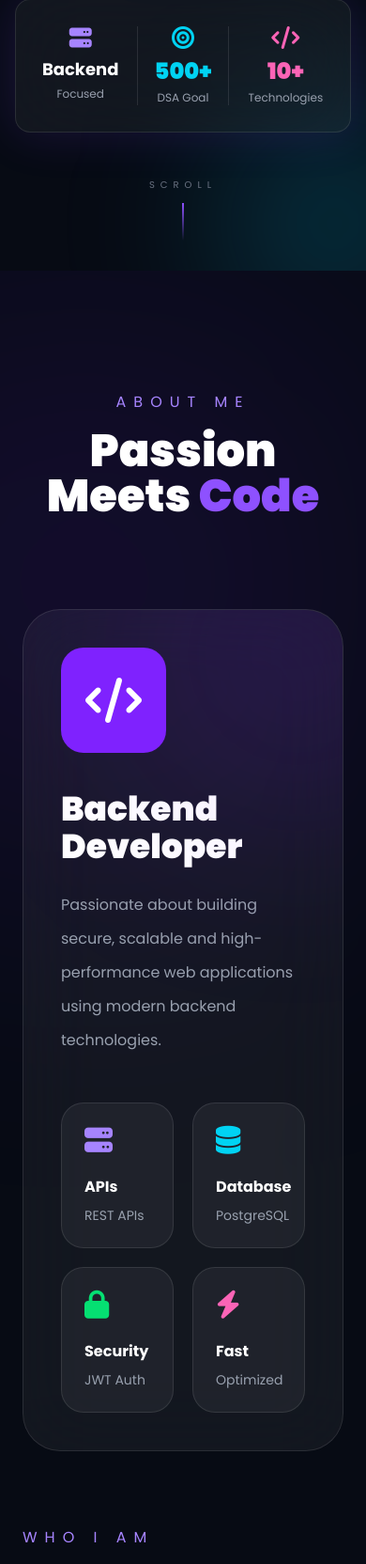
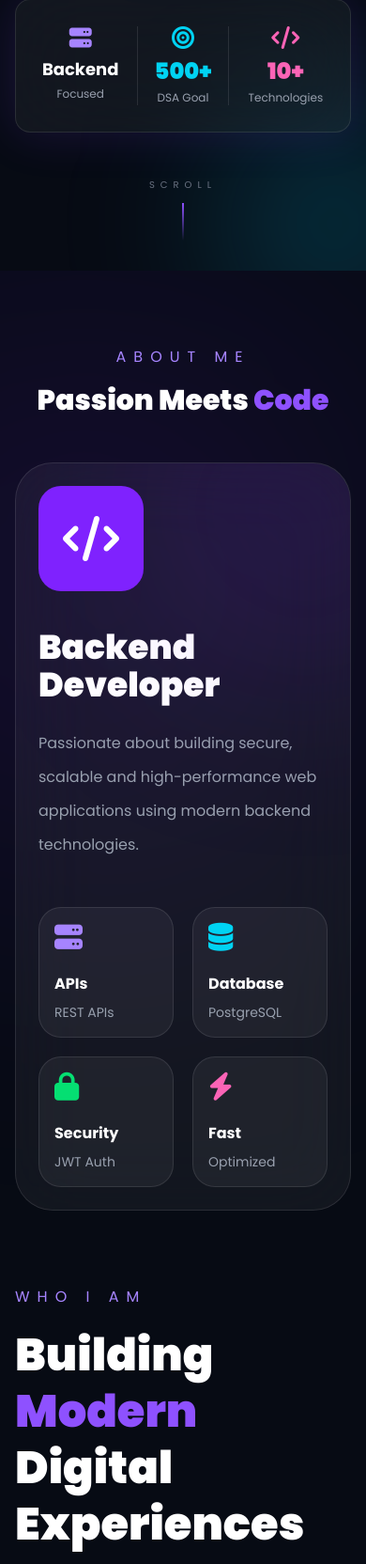
Before and after one commit to Omverma713/django-portfolio, a Django app: page / in a window 390 px wide. Shown: the part 979-2643 px from the top of the page at 94% size. Run offline with Django 5.2, Linux system fonts and the light colour scheme; some libraries are stand-ins or nearby versions.

Commit message:
responsiveness increases

```diff
--- a/main/static/js/lenis.js
+++ b/main/static/js/lenis.js
@@ -7,8 +7,17 @@ if(menuBtn && mobileMenu){
 
     menuBtn.addEventListener("click",()=>{
 
-        mobileMenu.classList.toggle("hidden");
+        const isHidden = mobileMenu.classList.toggle("hidden");
+        menuBtn.textContent = isHidden ? "☰" : "✕";
 
     });
 
+    const menuLinks = mobileMenu.querySelectorAll("a");
+    menuLinks.forEach(link => {
+        link.addEventListener("click", () => {
+            mobileMenu.classList.add("hidden");
+            menuBtn.textContent = "☰";
+        });
+    });
+
 }
--- a/main/templates/main/about.html
+++ b/main/templates/main/about.html
@@ -1,4 +1,4 @@
-<section id="about" class="relative py-32 bg-[#070B14] overflow-hidden">
+<section id="about" class="relative py-20 lg:py-32 bg-[#070B14] overflow-hidden">
 
     <!-- Background Glow -->
 
@@ -6,11 +6,11 @@
 
     <div class="absolute -right-40 bottom-0 w-[500px] h-[500px] rounded-full bg-cyan-500/10 blur-[180px]"></div>
 
-    <div class="relative max-w-7xl mx-auto px-6 lg:px-8">
+    <div class="relative max-w-7xl mx-auto px-4 sm:px-6 lg:px-8">
 
         <!-- Heading -->
 
-        <div class="text-center mb-24">
+        <div class="text-center mb-12 lg:mb-24">
 
             <p class="uppercase tracking-[8px] text-violet-400 mb-4">
 
@@ -18,7 +18,7 @@
 
             </p>
 
-            <h2 class="text-5xl lg:text-7xl font-black">
+            <h2 class="text-3xl sm:text-5xl lg:text-7xl font-black">
 
                 Passion Meets
 
@@ -46,7 +46,8 @@
                 backdrop-blur-2xl
                 border
                 border-white/10
-                p-10
+                p-6
+                sm:p-10
                 overflow-hidden">
 
                     <!-- Glow -->
@@ -103,7 +104,8 @@
                         bg-white/5
                         border
                         border-white/10
-                        p-6">
+                        p-4
+                        sm:p-6">
 
                             <i class="fas fa-server text-violet-400 text-3xl"></i>
 
@@ -126,7 +128,8 @@
                         bg-white/5
                         border
                         border-white/10
-                        p-6">
+                        p-4
+                        sm:p-6">
 
                             <i class="fas fa-database text-cyan-400 text-3xl"></i>
 
@@ -149,7 +152,8 @@
                         bg-white/5
                         border
                         border-white/10
-                        p-6">
+                        p-4
+                        sm:p-6">
 
                             <i class="fas fa-lock text-green-400 text-3xl"></i>
 
@@ -172,7 +176,8 @@
                         bg-white/5
                         border
                         border-white/10
-                        p-6">
+                        p-4
+                        sm:p-6">
 
                             <i class="fas fa-bolt text-pink-400 text-3xl"></i>
 
--- a/main/templates/main/contact.html
+++ b/main/templates/main/contact.html
@@ -1,4 +1,4 @@
-<section id="contact" class="relative py-40 overflow-hidden">
+<section id="contact" class="relative py-20 lg:py-40 overflow-hidden">
 
     <!-- Background Glow -->
 
@@ -6,11 +6,11 @@
 
     <div class="absolute -right-32 bottom-0 w-[450px] h-[450px] bg-cyan-500/20 blur-[180px] rounded-full"></div>
 
-    <div class="max-w-7xl mx-auto px-8 relative">
+    <div class="max-w-7xl mx-auto px-4 sm:px-6 lg:px-8 relative">
 
         <!-- Heading -->
 
-        <div class="text-center mb-24">
+        <div class="text-center mb-12 lg:mb-24">
 
             <p class="uppercase tracking-[8px] text-violet-400 mb-5">
 
@@ -18,7 +18,7 @@
 
             </p>
 
-            <h2 class="text-6xl font-black">
+            <h2 class="text-4xl sm:text-5xl lg:text-6xl font-black">
 
                 Let's Build Something Amazing
 
@@ -214,7 +215,7 @@
 
         placeholder="Enter your name"
 
-        class="w-full rounded-2xl bg-[#111827] border border-white/10 px-6 py-5 outline-none focus:border-violet-500 duration-300">
+        class="w-full rounded-2xl bg-[#111827] border border-white/10 px-4 py-3.5 sm:px-6 sm:py-5 outline-none focus:border-violet-500 duration-300">
 
     </div>
 
@@ -233,7 +234,7 @@
 
 
         placeholder="Enter your email"
-  class="w-full rounded-2xl bg-[#111827] border border-white/10 px-6 py-5 outline-none focus:border-violet-500 duration-300">
+  class="w-full rounded-2xl bg-[#111827] border border-white/10 px-4 py-3.5 sm:px-6 sm:py-5 outline-none focus:border-violet-500 duration-300">
 
     </div>
 
@@ -251,7 +252,7 @@
         name="subject"
         placeholder="Project Discussion"
 
-        class="w-full rounded-2xl bg-[#111827] border border-white/10 px-6 py-5 outline-none focus:border-violet-500 duration-300">
+        class="w-full rounded-2xl bg-[#111827] border border-white/10 px-4 py-3.5 sm:px-6 sm:py-5 outline-none focus:border-violet-500 duration-300">
 
     </div>
 
@@ -269,11 +270,11 @@
 
         placeholder="Tell me about your project..."
 
-        class="w-full rounded-2xl bg-[#111827] border border-white/10 px-6 py-5 outline-none resize-none focus:border-violet-500 duration-300"></textarea>
+        class="w-full rounded-2xl bg-[#111827] border border-white/10 px-4 py-3.5 sm:px-6 sm:py-5 outline-none resize-none focus:border-violet-500 duration-300"></textarea>
 
     </div>
 
-    <div class="flex gap-5 flex-wrap">
+    <div class="flex flex-col sm:flex-row flex-wrap gap-4 sm:gap-5">
         <div
     class="cf-turnstile"
     data-sitekey="{{ TURNSTILE_SITE_KEY }}">
@@ -281,7 +282,7 @@
 
         <button
           type="submit"
-        class="px-10 py-5 rounded-2xl bg-violet-600 hover:bg-violet-500 transition-all duration-300 shadow-[0_0_35px_rgba(139,92,246,.4)]">
+        class="w-full sm:w-auto px-6 py-4 sm:px-10 sm:py-5 rounded-2xl bg-violet-600 hover:bg-violet-500 transition-all duration-300 shadow-[0_0_35px_rgba(139,92,246,.4)] text-center font-semibold">
 
             Send Message
 
@@ -291,7 +292,7 @@
 
         href="#"
 
-        class="px-10 py-5 rounded-2xl border border-violet-500 hover:bg-violet-600/20 transition-all duration-300">
+        class="w-full sm:w-auto px-6 py-4 sm:px-10 sm:py-5 rounded-2xl border border-violet-500 hover:bg-violet-600/20 transition-all duration-300 text-center font-semibold">
 
             Download Resume
 
@@ -313,7 +314,7 @@
 
 <footer class="border-t border-white/10 py-12">
 
-    <div class="max-w-7xl mx-auto px-8 flex flex-col lg:flex-row items-center justify-between gap-6">
+    <div class="max-w-7xl mx-auto px-4 sm:px-6 lg:px-8 flex flex-col lg:flex-row items-center justify-between gap-6">
 
         <div>
 
--- a/main/templates/main/footer.html
+++ b/main/templates/main/footer.html
@@ -1,6 +1,6 @@
 <footer class="py-12 border-t border-white/10">
 
-    <div class="max-w-7xl mx-auto px-8 flex flex-col md:flex-row justify-between items-center gap-6">
+    <div class="max-w-7xl mx-auto px-4 sm:px-6 lg:px-8 flex flex-col md:flex-row justify-between items-center gap-6">
 
         <h2 class="text-3xl font-black">
 
--- a/main/templates/main/projects.html
+++ b/main/templates/main/projects.html
@@ -1,4 +1,4 @@
-<section id="projects" class="relative py-40 overflow-hidden">
+<section id="projects" class="relative py-20 lg:py-40 overflow-hidden">
 
     <!-- Background Glow -->
 
@@ -6,11 +6,11 @@
 
     <div class="absolute bottom-0 right-0 w-[500px] h-[500px] bg-cyan-500/20 blur-[180px] rounded-full"></div>
 
-    <div class="max-w-7xl mx-auto px-8 relative">
+    <div class="max-w-7xl mx-auto px-4 sm:px-6 lg:px-8 relative">
 
         <!-- Heading -->
 
-        <div class="text-center mb-24">
+        <div class="text-center mb-12 lg:mb-24">
 
             <p class="uppercase tracking-[8px] text-violet-400 mb-5">
 
@@ -18,7 +18,7 @@
 
             </p>
 
-            <h2 class="text-6xl font-black">
+            <h2 class="text-4xl sm:text-5xl lg:text-6xl font-black">
 
                 Featured Projects
 
@@ -57,7 +57,7 @@
 
                 <!-- Content -->
 
-                <div class="p-10">
+                <div class="p-6 sm:p-10">
 
                     <div class="flex justify-between items-center">
 
@@ -159,7 +159,7 @@
 
                 </div>
 
-                <div class="p-10">
+                <div class="p-6 sm:p-10">
 
                     <div class="flex justify-between items-center">
 
@@ -252,7 +252,7 @@
 
                 </div>
 
-                <div class="p-10">
+                <div class="p-6 sm:p-10">
 
                     <div class="flex justify-between items-center">
 
@@ -344,7 +344,7 @@
 
                 </div>
 
-                <div class="p-10">
+                <div class="p-6 sm:p-10">
 
                     <div class="flex justify-between items-center">
 
--- a/main/templates/main/skills.html
+++ b/main/templates/main/skills.html
@@ -1,10 +1,10 @@
-<section id="skills" class="relative py-36">
+<section id="skills" class="relative py-20 lg:py-36">
 
-    <div class="max-w-7xl mx-auto px-8">
+    <div class="max-w-7xl mx-auto px-4 sm:px-6 lg:px-8">
 
         <!-- Heading -->
 
-        <div class="text-center mb-20">
+        <div class="text-center mb-10 lg:mb-20">
 
             <p class="uppercase tracking-[8px] text-purple-400 mb-4">
 
@@ -12,7 +12,7 @@
 
             </p>
 
-            <h2 class="text-5xl font-black">
+            <h2 class="text-3xl sm:text-5xl font-black">
 
                 Tech Stack
 
--- a/main/views.py
+++ b/main/views.py
@@ -583,7 +583,7 @@ Built with Django • React • Tailwind CSS
         try:
             resend.Emails.send({
                 "from": "Om Verma <onboarding@resend.dev>",
-                "to":settings.EMAIL_HOST_USER,
+                "to":email,
                 "subject": reply_subject,
                 "html": reply_html,
             })
```
Also changed, not shown: other parts of main/templates/main/contact.html (+26 -25 lines), theme/static/css/dist/styles.css.
